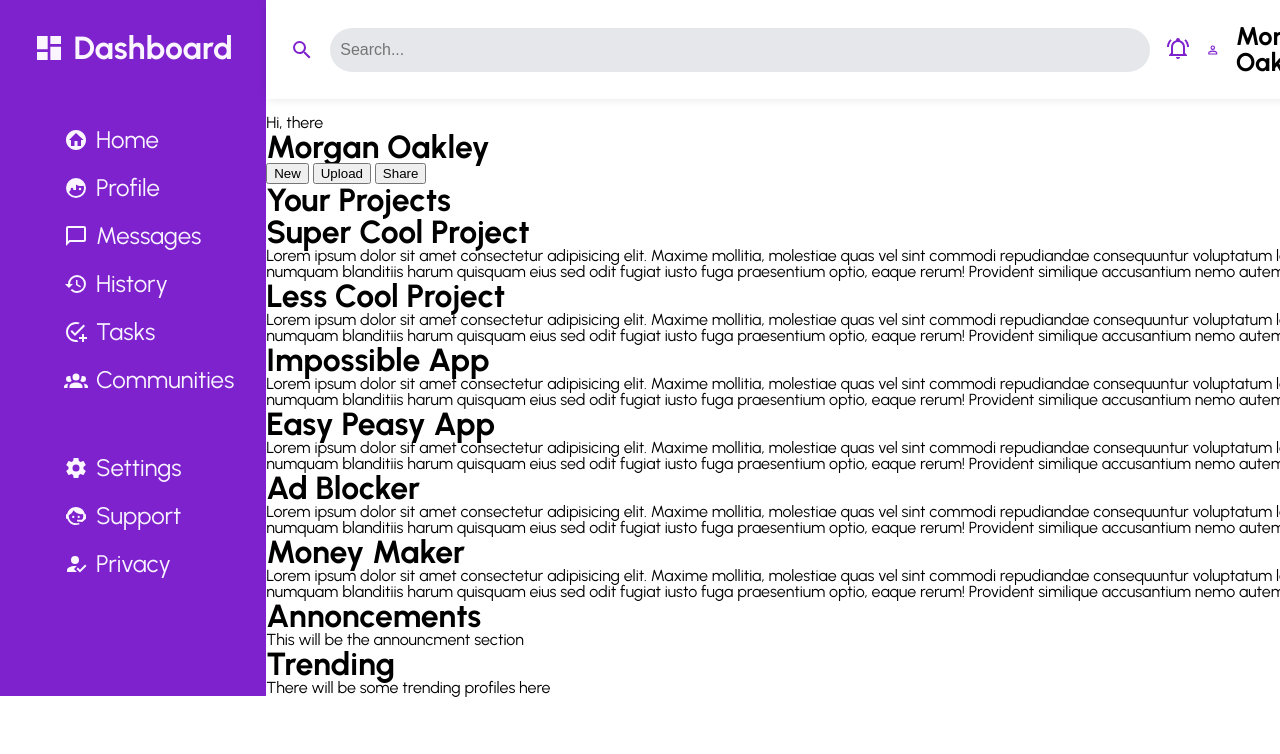
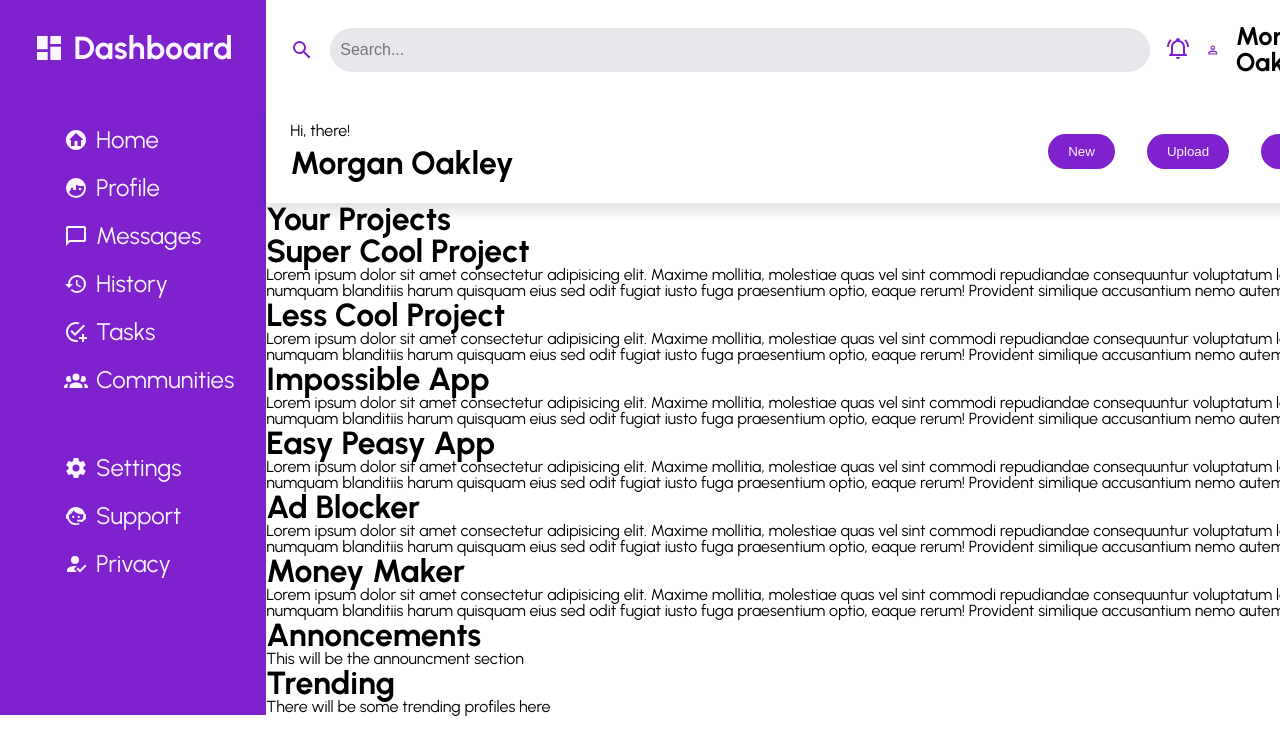
Before and after one commit to ashishthomaschempolil/admin-dashboard, a plain HTML site: page index.html in a window 1280 px wide. Shown: the top 754 px of the page. Drawn offline with Linux system fonts and the light colour scheme.

Commit message:
fix: Finished css for intro section

```diff
--- a/index.html
+++ b/index.html
@@ -62,13 +62,14 @@
             </div>
             <div class="intro">
                 <div class="intro-title">
-                    <img>
-                    <p>Hi, there</p>
+                    <p>Hi, there!</p>
                     <h1>Morgan Oakley</h1>
                 </div>
-                <button>New</button>
-                <button>Upload</button>
-                <button>Share</button>
+                <div class="buttons">
+                    <button>New</button>
+                    <button>Upload</button>
+                    <button>Share</button>
+                </div>
             </div>
             <div class="content">
                 <div class="projects">
--- a/style.css
+++ b/style.css
@@ -128,7 +128,6 @@ ul{
     gap: 1rem;
     align-items: center;
     justify-content: space-between;
-    box-shadow: 0 0 10px rgba(0,0,0,0.1);
 }
 
 .search-bar {
@@ -164,3 +163,36 @@ ul{
     align-items: center;
     font-size: .8rem;
 }
+
+/* for the intro */
+.intro {
+    padding: 1.5rem;
+    display: flex;
+    flex-direction: row;
+    gap: 1rem;
+    align-items: center;
+    justify-content: space-between;
+    box-shadow: 0 10px 10px rgba(0,0,0,0.1);
+}
+
+.intro .intro-title{
+    display: flex;
+    flex-direction: column;
+    gap: .5rem;
+}
+
+.intro button{
+    color: var(--white);
+    background-color: var(--violet);
+    border: none;
+    outline: none;
+    padding: 10px 20px;
+    border-radius: 20px;
+}
+
+.buttons {
+    display: flex;
+    flex-direction: row;
+    gap: 2rem;
+    align-items: center;
+}
```
